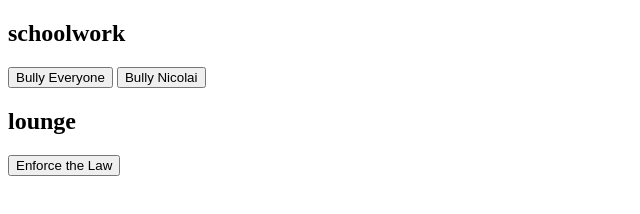
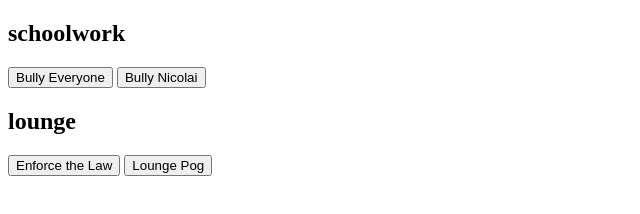
Before and after one commit to DivanR24/g-a-b-e, a plain HTML site: page index.html in a window 1280 px wide. Shown: the whole page, without its empty margins (0-640 px from the left). Drawn offline with Linux system fonts and the light colour scheme.

Commit message:
lounge pog

```diff
--- a/index.html
+++ b/index.html
@@ -11,6 +11,7 @@
     <button onclick="NicolaiBad()">Bully Nicolai</button>
     <h2>lounge</h2>
     <button onclick="LawEnforcment()">Enforce the Law</button>
+    <button onclick="poungeLiog()">Lounge Pog</button>
   </body>
 
   <script>
@@ -56,5 +57,19 @@
 
       request.send(JSON.stringify(params));
     }
+    function poungeLiog() {
+      var request = new XMLHttpRequest();
+      request.open("POST", "https://discord.com/api/webhooks/809875858298634250/Az__Ctp48skKN1rfn3MdtmW0rBomC6mHCGNA44UFbQnTL3Gjb4RWSSx4ERak0WrY0x27");
+
+      request.setRequestHeader('Content-type', 'application/json');
+
+      var params = {
+        username: "Gabriel Santos",
+        avatar_url: "",
+        content: "lounge; pog"
+      }
+
+      request.send(JSON.stringify(params));
+    }
   </script>
 </html>
```
